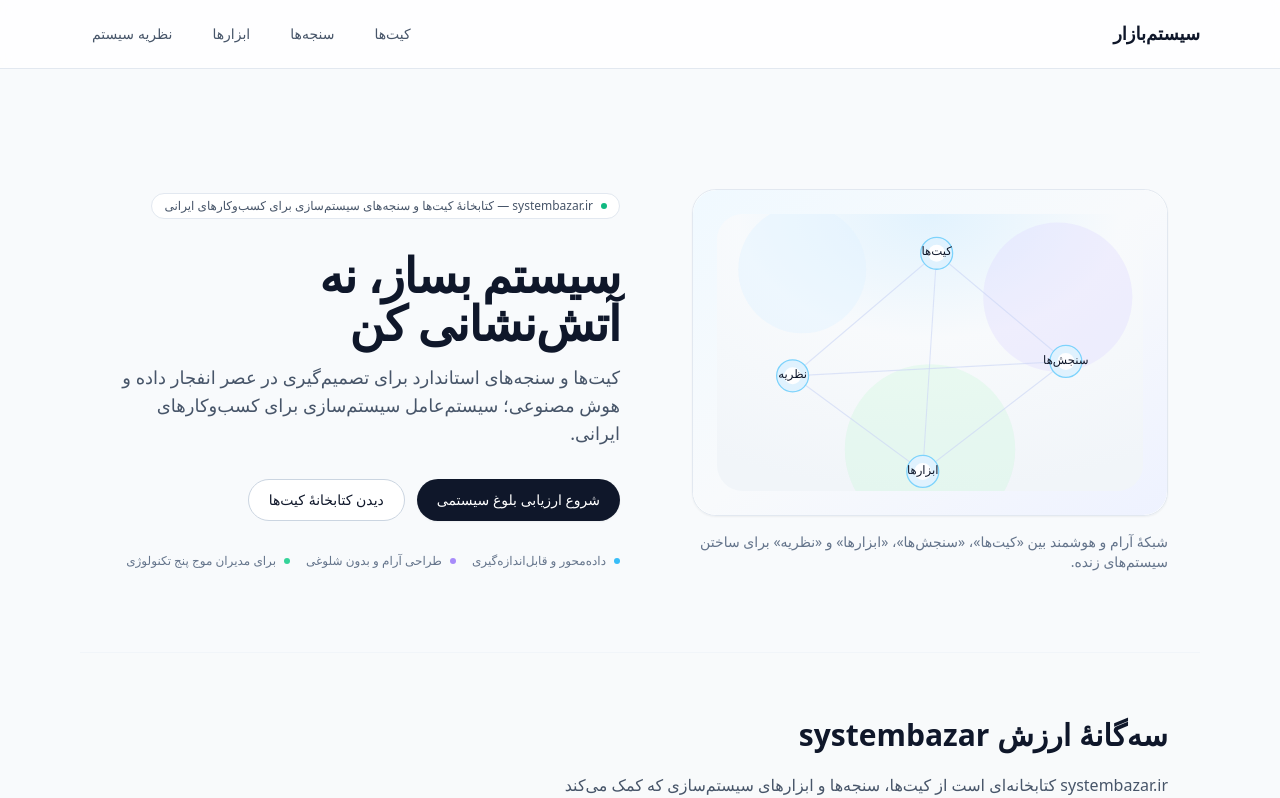
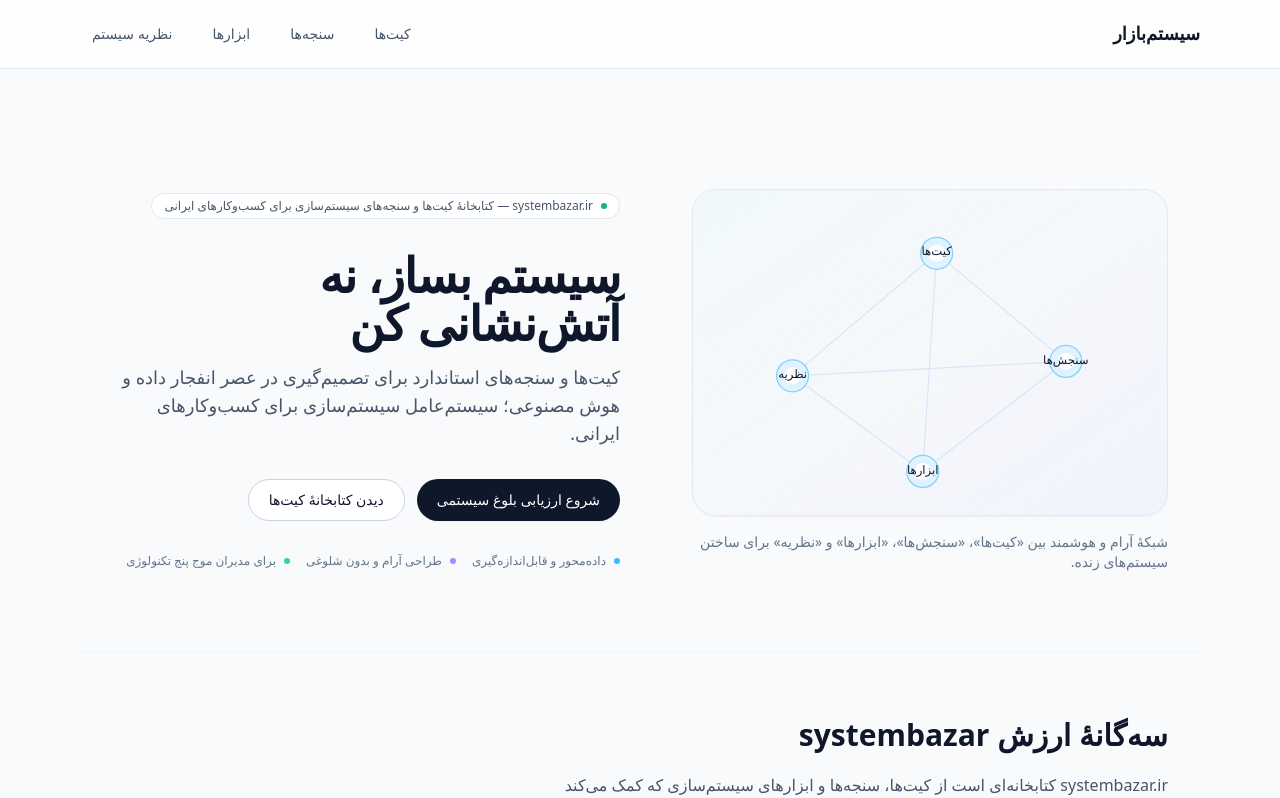
Before and after one commit to sajjadzea/SystemBazar, a Next.js app: page / in a window 1280 px wide. Shown: the top 798 px of the page. Built offline with nearby package versions, Linux system fonts and the light colour scheme.

Commit message:
Enhance landing page graph background

```diff
--- a/app/page.tsx
+++ b/app/page.tsx
@@ -76,7 +76,7 @@ const InteractiveForceGraph: React.FC<InteractiveForceGraphProps> = ({
 
   return (
     <div
-      className={['relative', className].filter(Boolean).join(' ')}
+      className={["relative", className].filter(Boolean).join(" ")}
       aria-hidden="true"
     >
       <svg
@@ -86,12 +86,6 @@ const InteractiveForceGraph: React.FC<InteractiveForceGraphProps> = ({
         preserveAspectRatio="xMidYMid meet"
       >
         <defs>
-          <radialGradient id="graphBgGradient" cx="50%" cy="0%" r="100%">
-            <stop offset="0%" stopColor="#e0f2fe" stopOpacity="0.9" />
-            <stop offset="45%" stopColor="#f8fafc" stopOpacity="0.9" />
-            <stop offset="100%" stopColor="#f1f5f9" stopOpacity="1" />
-          </radialGradient>
-
           <filter id="nodeGlow" x="-50%" y="-50%" width="200%" height="200%">
             <feGaussianBlur stdDeviation="4" result="coloredBlur" />
             <feMerge>
@@ -100,38 +94,6 @@ const InteractiveForceGraph: React.FC<InteractiveForceGraphProps> = ({
             </feMerge>
           </filter>
         </defs>
-
-        <rect
-          x={0}
-          y={0}
-          width={width}
-          height={height}
-          rx={24}
-          fill="url(#graphBgGradient)"
-        />
-
-        {/* soft backdrop circles */}
-        <circle
-          cx={width * 0.2}
-          cy={height * 0.2}
-          r={60 * scale}
-          fill="#e0f2fe"
-          opacity={0.45}
-        />
-        <circle
-          cx={width * 0.8}
-          cy={height * 0.3}
-          r={70 * scale}
-          fill="#ddd6fe"
-          opacity={0.35}
-        />
-        <circle
-          cx={width * 0.5}
-          cy={height * 0.85}
-          r={80 * scale}
-          fill="#bbf7d0"
-          opacity={0.25}
-        />
 
         {GRAPH_EDGES.map(([sourceId, targetId], index) => {
           const source = findNode(sourceId);
@@ -187,7 +149,7 @@ const InteractiveForceGraph: React.FC<InteractiveForceGraphProps> = ({
                 textAnchor="middle"
                 fontSize={variant === 'compact' ? 11 : 13}
                 fontFamily="system-ui, -apple-system, BlinkMacSystemFont, 'SF Pro Text', sans-serif"
-                fill={isHovered ? '#0f172a' : '#0f172a'}
+                fill="#0f172a"
               >
                 {node.label}
               </text>
@@ -199,25 +161,58 @@ const InteractiveForceGraph: React.FC<InteractiveForceGraphProps> = ({
   );
 };
 
+interface GraphBackgroundProps {
+  children: React.ReactNode;
+}
+
+/**
+ * کانتینر بک‌گراند برای گراف
+ * اینجا جاییه که باید یک Background از reactbits.dev رو رندر کنی.
+ * گراف روی این بک‌گراند شناور میشه.
+ */
+const GraphBackground: React.FC<GraphBackgroundProps> = ({ children }) => {
+  return (
+    <div className="relative rounded-3xl border border-slate-200 bg-slate-950/[0.02] shadow-sm backdrop-blur-sm overflow-hidden">
+      {/* لایهٔ React Bits Background */}
+      <div className="pointer-events-none absolute inset-0 -z-20">
+        {/*
+          TODO:
+          بعد از اینکه یکی از بک‌گراندهای React Bits رو با jsrepo/shadcn اضافه کردی،
+          کامپوننتش رو اینجا رندر کن. مثلا:
+
+          <AuroraBackground className="w-full h-full" />
+
+          یا هر Background دیگری که از https://reactbits.dev/backgrounds انتخاب می‌کنی.
+        */}
+      </div>
+
+      {/* لایهٔ گرادیان نرم به‌عنوان Blend روی بک‌گراند */}
+      <div className="pointer-events-none absolute inset-0 -z-10 bg-gradient-to-br from-sky-50/70 via-slate-50/60 to-indigo-50/70" />
+
+      {/* لایهٔ محتوا (خود گراف) */}
+      <div className="relative z-10 p-4 sm:p-5 lg:p-6">
+        {children}
+      </div>
+    </div>
+  );
+};
+
 const HeroSection: React.FC = () => {
   return (
     <section className="py-12 sm:py-16 lg:py-20">
       <div className="max-w-6xl mx-auto px-4 sm:px-6 lg:px-8">
         <div className="flex flex-col-reverse gap-10 lg:grid lg:grid-cols-2 lg:items-center">
-          {/* Graph column (left on desktop) */}
+          {/* ستون گراف (چپ روی دسکتاپ) */}
           <div className="lg:pl-8">
-            <div className="relative rounded-3xl border border-slate-200 bg-white/80 shadow-sm backdrop-blur-sm p-4 sm:p-5 lg:p-6 overflow-hidden">
-              <div className="pointer-events-none absolute inset-0 rounded-3xl bg-gradient-to-br from-sky-50 via-slate-50 to-indigo-50" />
-              <div className="relative">
-                <InteractiveForceGraph variant="compact" />
-              </div>
-            </div>
+            <GraphBackground>
+              <InteractiveForceGraph variant="compact" />
+            </GraphBackground>
             <p className="mt-4 text-xs sm:text-sm text-slate-500 text-center lg:text-right">
               شبکهٔ آرام و هوشمند بین «کیت‌ها»، «سنجش‌ها»، «ابزارها» و «نظریه» برای ساختن سیستم‌های زنده.
             </p>
           </div>
 
-          {/* Text column (right) */}
+          {/* ستون متن (راست) */}
           <div className="space-y-6 lg:space-y-8">
             <div className="inline-flex items-center gap-2 rounded-full border border-slate-200 bg-white px-3 py-1 text-[11px] sm:text-xs text-slate-600">
               <span className="inline-flex h-1.5 w-1.5 rounded-full bg-emerald-500" />
@@ -366,19 +361,31 @@ const ValueTriadSection: React.FC = () => {
           <ValueCard
             title="چه چیزی دریافت می‌کنید؟"
             description="همه‌چیز برای شروع سیستم‌سازی؛ بدون گم شدن در تئوری‌های انتزاعی و ابزارهای پراکنده."
-            items={['کیت‌های آماده برای سناریوهای متداول کسب‌وکار', 'سنجه‌ها و KPIهای استاندارد و قابل تطبیق با ایران', 'ابزارهای اندازه‌گیری و ارزیابی بلوغ سیستمی']}
+            items={[
+              'کیت‌های آماده برای سناریوهای متداول کسب‌وکار',
+              'سنجه‌ها و KPIهای استاندارد و قابل تطبیق با ایران',
+              'ابزارهای اندازه‌گیری و ارزیابی بلوغ سیستمی',
+            ]}
             icon={<IconStack />}
           />
           <ValueCard
             title="نتیجه چیست؟"
             description="از تصمیم‌گیری واکنشی به تصمیم‌سازی داده‌محور؛ از آشفتگی به وضوح."
-            items={['کاهش آشفتگی و آتش‌نشانی‌های روزمره', 'تصمیم‌گیری سریع‌تر و دقیق‌تر بر اساس سنجه‌های روشن', 'ساختاردهی به فرایندها، نقش‌ها و جریان داده']}
+            items={[
+              'کاهش آشفتگی و آتش‌نشانی‌های روزمره',
+              'تصمیم‌گیری سریع‌تر و دقیق‌تر بر اساس سنجه‌های روشن',
+              'ساختاردهی به فرایندها، نقش‌ها و جریان داده',
+            ]}
             icon={<IconOutcome />}
           />
           <ValueCard
             title="این برای چه کسانی است؟"
             description="برای کسانی که می‌خواهند روی سیستم کار کنند، نه فقط درون سیستم."
-            items={['مدیران کسب‌وکار و واحدهای عملیاتی', 'مشاوران سیستم‌ها و تحول دیجیتال', 'کارآفرینان و سازندگان در موج پنج تکنولوژی']}
+            items={[
+              'مدیران کسب‌وکار و واحدهای عملیاتی',
+              'مشاوران سیستم‌ها و تحول دیجیتال',
+              'کارآفرینان و سازندگان در موج پنج تکنولوژی',
+            ]}
             icon={<IconPeople />}
           />
         </div>
@@ -400,8 +407,10 @@ const SystemMapSection: React.FC = () => {
           </p>
         </div>
 
-        <div className="mt-8 sm:mt-10 rounded-3xl border border-slate-200 bg-white/90 shadow-sm p-4 sm:p-6 lg:p-7">
-          <InteractiveForceGraph variant="expanded" />
+        <div className="mt-8 sm:mt-10">
+          <GraphBackground>
+            <InteractiveForceGraph variant="expanded" />
+          </GraphBackground>
         </div>
       </div>
     </section>
@@ -493,7 +502,7 @@ const BeforeAfterSection: React.FC = () => {
 
   return (
     <section className="py-12 sm:py-16 lg:py-18">
-      <div className="max-w-6xl mx.auto px-4 sm:px-6 lg:px-8">
+      <div className="max-w-6xl mx-auto px-4 sm:px-6 lg:px-8">
         <div className="text-right space-y-3 sm:space-y-4 mb-8 sm:mb-10">
           <h2 className="text-2xl sm:text-3xl font-semibold text-slate-900">
             قبل و بعد از systembazar
```
